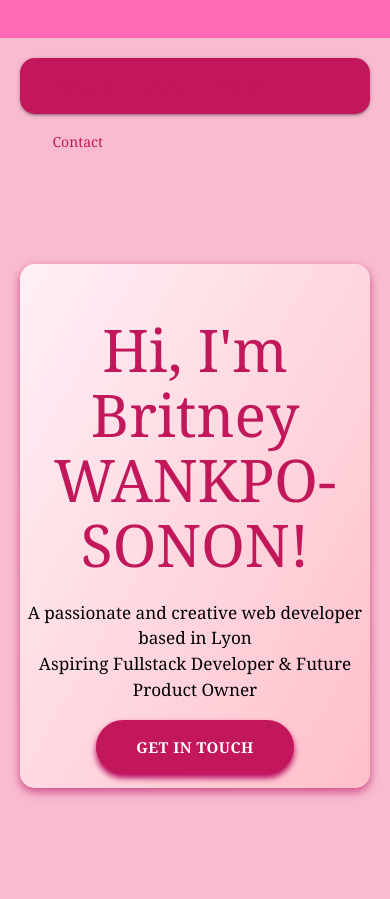
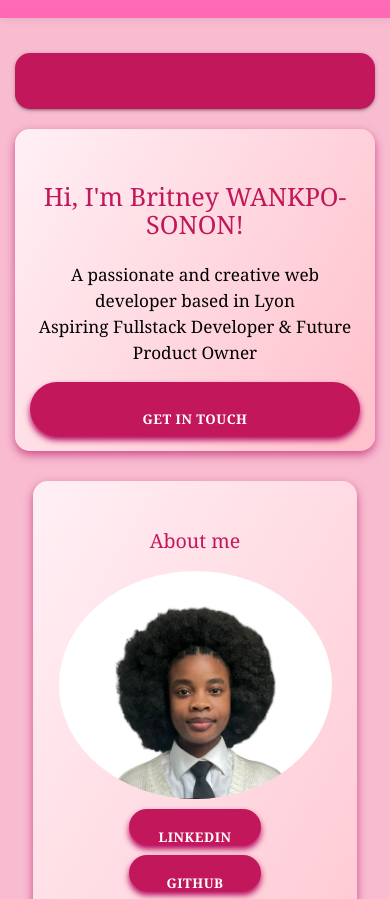
Before and after one commit to Britney05-06/My-first-digital-resume, a plain HTML site: page index.html in a window 390 px wide. Shown: the part 820-1719 px from the top of the page. Drawn offline with nearby package versions, Linux system fonts and the light colour scheme.

Commit message:
My first digital resume

```diff
--- a/style.css
+++ b/style.css
@@ -140,21 +140,51 @@ h1:hover, h2:hover {
 
 @media (max-width: 768px) {
     .container-main {
-        display: block;
+        flex-direction: column;
     }
 
     .sidebar {
         position: relative;
         width: 100%;
         height: auto;
-        order: 2;
-        box-shadow: none;
-        margin-top: 20px;
+        margin-bottom: 20px;
     }
 
     .content {
         margin-left: 0;
-        order: 1;
-        padding: 20px 20px;
+        padding: 15px;
+    }
+
+    nav {
+        font-size: 1.2rem;
+        margin-bottom: 20px;
+    }
+
+    .section {
+        margin-bottom: 30px;
+        padding: 15px;
+    }
+
+    h1 { font-size: 1.8rem; }
+    h2 { font-size: 1.4rem; }
+
+    .btn, .btn-large {
+        width: 100%;
+        padding: 10px 0;
+        font-size: 0.95rem;
+    }
+
+    .card .card-image img {
+        height: auto;
+        width: 100%;
+    }
+
+    .social-links .btn {
+        width: 48%;
+        margin: 5px 1%;
+    }
+
+    #about .col.s12.m8 {
+        margin-top: 20px;
     }
 }
```
